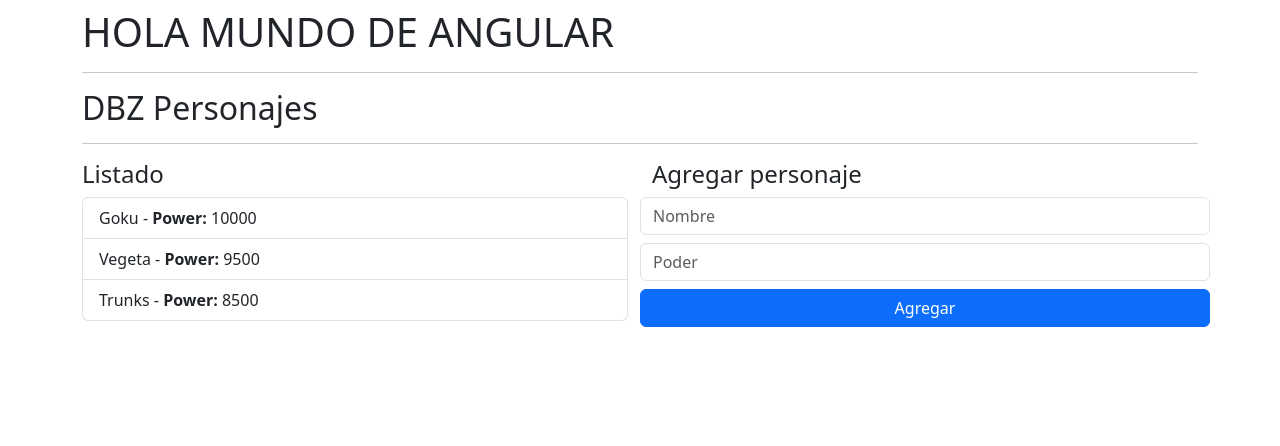
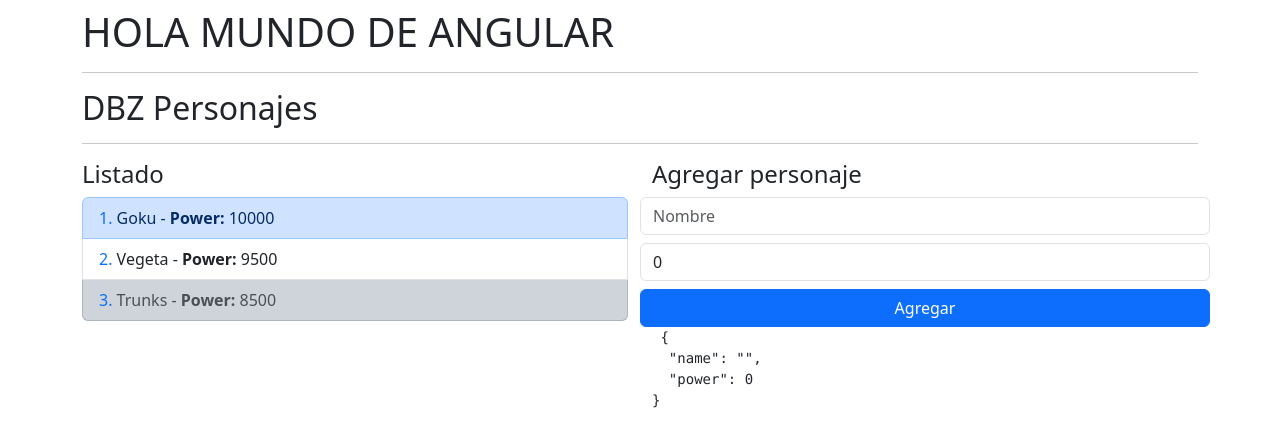
Before and after one commit to CrHacker7/Angular, an Angular app in the folder 02-bases/: page / in a window 1280 px wide. Shown: the top 446 px of the page. Built offline with nearby package versions, Linux system fonts and the light colour scheme.

Commit message:
FormsModule y ngModel

```diff
--- a/02-bases/src/app/dbz/components/add-character/add-character.component.html
+++ b/02-bases/src/app/dbz/components/add-character/add-character.component.html
@@ -2,11 +2,24 @@
 
 <form class="row">
 
-    <input type="text" class="form-control mb-2" placeholder="Nombre">
+    <input
+    type="text"
+    [(ngModel)]="character.name"
+    name="name"
+    class="form-control mb-2"
+    placeholder="Nombre">
 
-    <input type="number" class="form-control mb-2" placeholder="Poder">
+    <input type="number"
+    [(ngModel)]="character.power"
+    name="power"
+    class="form-control mb-2"
+    placeholder="Poder" >
 
-    <button type="submit" class="btn btn-primary">
+    <button type="submit" class="btn btn-primary" (click)="showCharacter()">
         Agregar
     </button>
+
+<!-- esto < | > se llama pipe y hace que veamos en el html en formato json
+ ya que por defecto angular lo muestra .toString()  -->
+    <pre> {{ character | json }} </pre>
 </form>
--- a/02-bases/src/app/dbz/components/add-character/add-character.component.ts
+++ b/02-bases/src/app/dbz/components/add-character/add-character.component.ts
@@ -1,4 +1,5 @@
 import { Component } from '@angular/core';
+import { Character } from '../../interfaces/character.interface';
 
 @Component({
   selector: 'dbz-add-character',
@@ -7,4 +8,14 @@
 })
 export class AddCharacterComponent {
 
+  public character: Character = {
+    name: '',
+    power: 0
+
+  }
+
+  showCharacter() :void {
+    console.log(this.character);
+  }
+
 }
--- a/02-bases/src/app/dbz/components/list/list.component.html
+++ b/02-bases/src/app/dbz/components/list/list.component.html
@@ -1,11 +1,30 @@
 <h4>Listado</h4>
 <ul class="list-group">
-    <li *ngFor="let character of characterList"
-        class="list-group-item">
+    <li *ngFor="let character of characterList;
+    let i = index;
+    let isFirst = first;
+    let isLast = last;
+    let isEven = even;
+    let isOdd = odd;
+    "
+        class="list-group-item"
+        [ngClass]="{
+            'list-group-item-dark': isLast,
+            'list-group-item-primary': isFirst
+
+        }">
+
+        <span class="text-primary"> {{ i + 1 }}. </span>
+
         <span> {{ character.name }} - </span>
+
         <strong> Power: </strong>
+
         <span> {{ character.power }} </span>
+
+     <!--    <span>Es Par: {{isEven}} </span>
+
+        <span>Es Impar: {{isOdd}} </span> -->
     </li>
-    <!-- <li class="list-group-item">Freeza - 10,500</li>
-    <li class="list-group-item">Vegeta - 10,000</li> -->
+
 </ul>
--- a/02-bases/src/app/dbz/dbz.module.ts
+++ b/02-bases/src/app/dbz/dbz.module.ts
@@ -1,9 +1,11 @@
 import { NgModule } from '@angular/core';
 import { CommonModule } from '@angular/common';
+import { FormsModule } from '@angular/forms';
 
 import { MainPageComponent } from './pages/main-page.component';
 import { ListComponent } from './components/list/list.component';
 import { AddCharacterComponent } from './components/add-character/add-character.component';
+
 
 
 
@@ -18,6 +20,7 @@
   ],
   imports: [
     CommonModule,
+    FormsModule
   ]
 })
 export class DbzModule { }
```
